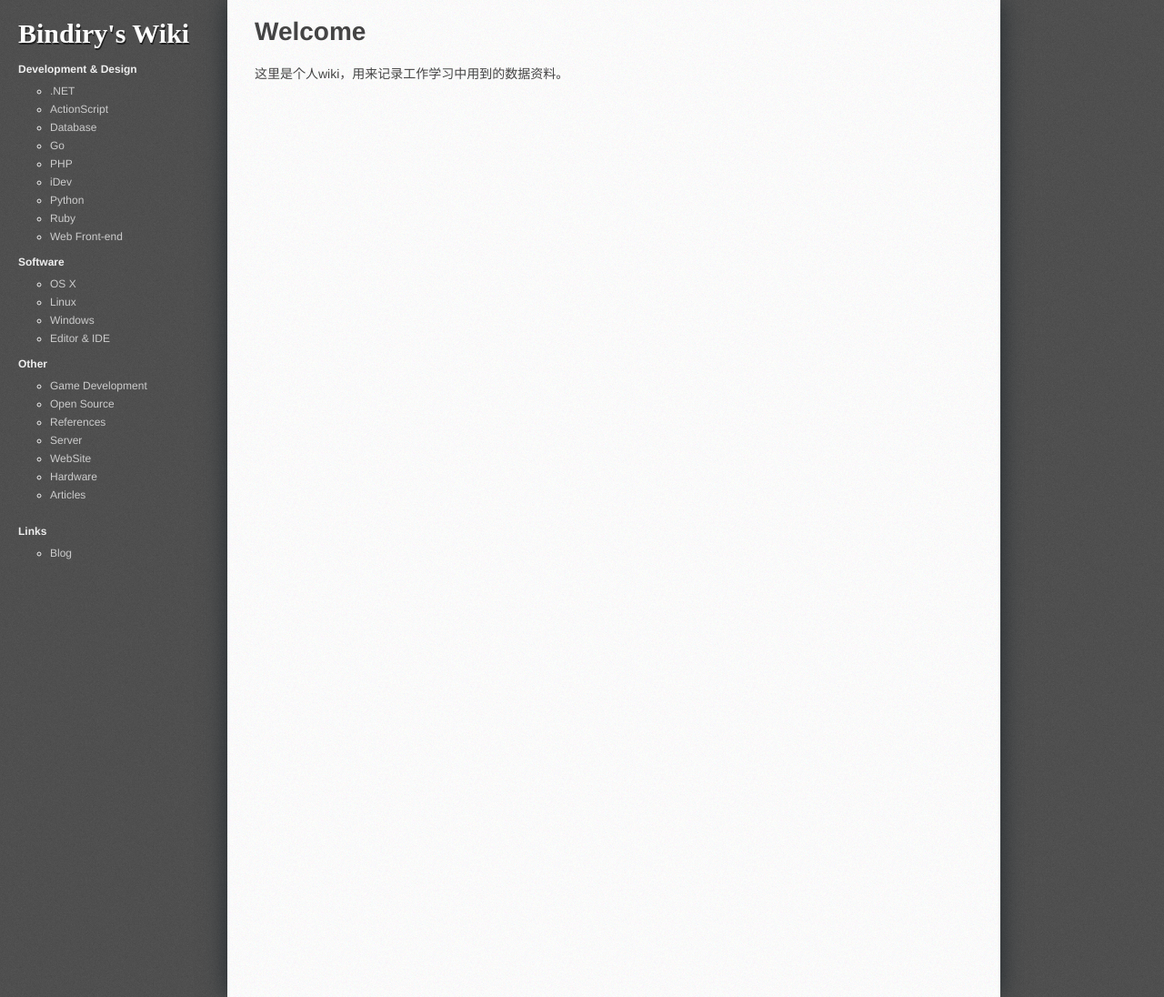
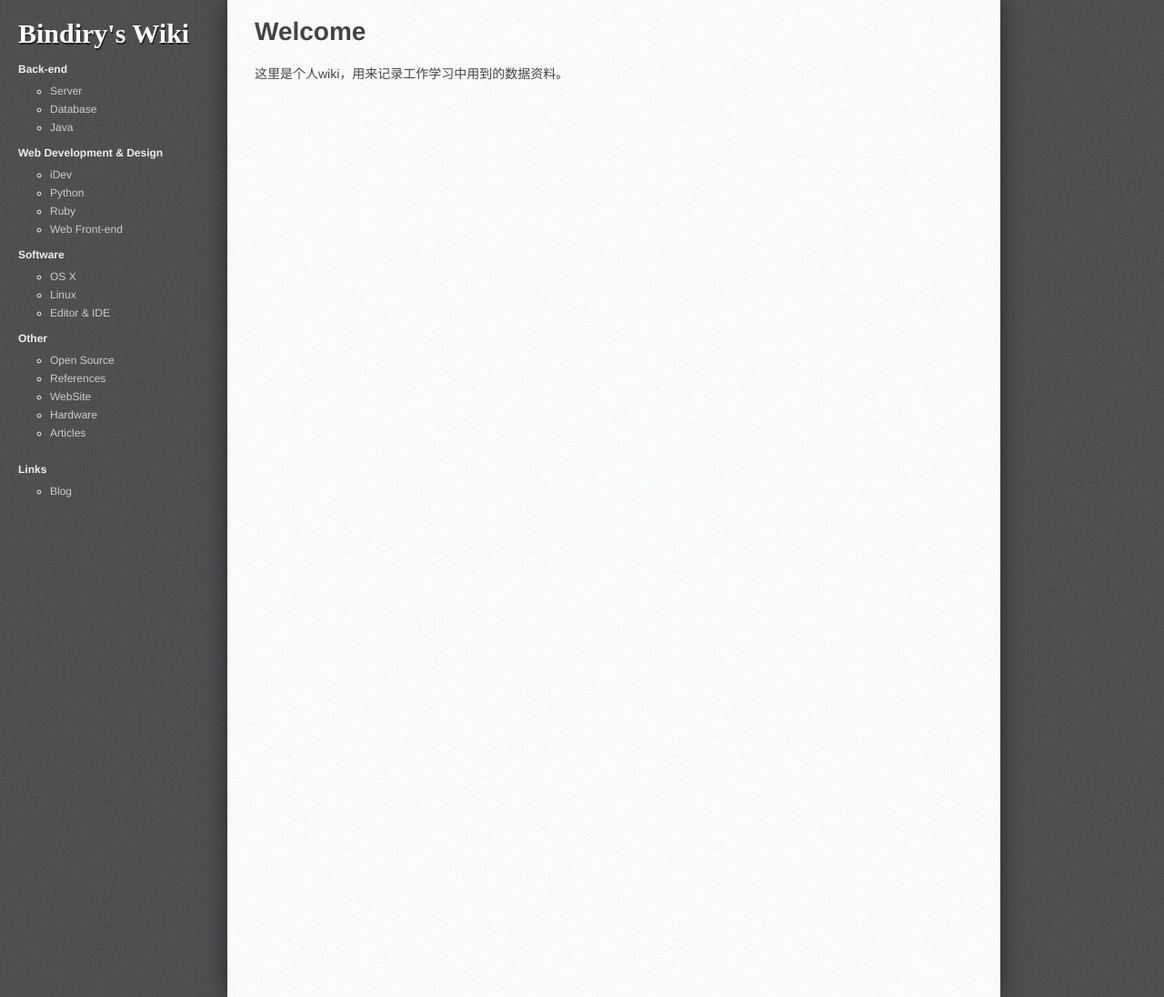
Before and after one commit to zack119/zack119.github.io, a Jekyll site: the page built from index.html, in a window 1280 px wide. Shown: the whole page at 91% size. Built offline with Jekyll 4.4.1, drawn with Linux system fonts in a browser that asks for light colours; some web fonts are replaced.

Commit message:
修改主页目录结构

```diff
--- a/_layouts/default.html
+++ b/_layouts/default.html
@@ -24,25 +24,31 @@
 				<div id="logo"><a href="/">Bindiry's Wiki</a></div>
 				<div id="menu-nav">
 					<ul>
-						<li>Development &amp; Design
+						<li>Back-end
 							<ul>
-								<li><a href="/pages/development-design/dotnet.html">.NET</a></li>
-								<li><a href="/pages/development-design/actionscript.html">ActionScript</a></li>
+								<li><a href="/pages/other/server.html">Server</a></li>
 								<li><a href="/pages/development-design/database.html">Database</a></li>
-								<li><a href="/pages/development-design/golang.html">Go</a></li>
-								<li><a href="/pages/development-design/php.html">PHP</a></li>
+								<li><a href="">Java</a>
+							</ul>
+						</li>
+						<li>Web Development &amp; Design
+							<ul>
+								<!-- <li><a href="/pages/development-design/dotnet.html">.NET</a></li> -->
+								<!-- <li><a href="/pages/development-design/actionscript.html">ActionScript</a></li> -->
+
+								<!-- <li><a href="/pages/development-design/golang.html">Go</a></li> -->
+								<!-- <li><a href="/pages/development-design/php.html">PHP</a></li> -->
 								<li><a href="/pages/development-design/idev.html">iDev</a></li>
 								<li><a href="/pages/development-design/python.html">Python</a></li>
 								<li><a href="/pages/development-design/ruby.html">Ruby</a></li>
 								<li><a href="/pages/development-design/web-front-end.html">Web Front-end</a></li>
 							</ul>
 						</li>
-
 						<li>Software
 							<ul>
 								<li><a href="/pages/software/osx.html">OS X</a></li>
 								<li><a href="/pages/software/linux.html">Linux</a></li>
-								<li><a href="/pages/software/windows.html">Windows</a></li>
+								<!-- <li><a href="/pages/software/windows.html">Windows</a></li> -->
 								<!--<li><a href="/pages/software/ios.html">iOS</a></li>-->
 								<li><a href="/pages/software/editor_ide.html">Editor &amp; IDE</a></li>
 							</ul>
```
Also changed, not shown: other parts of _layouts/default.html (+1 -2 lines).
